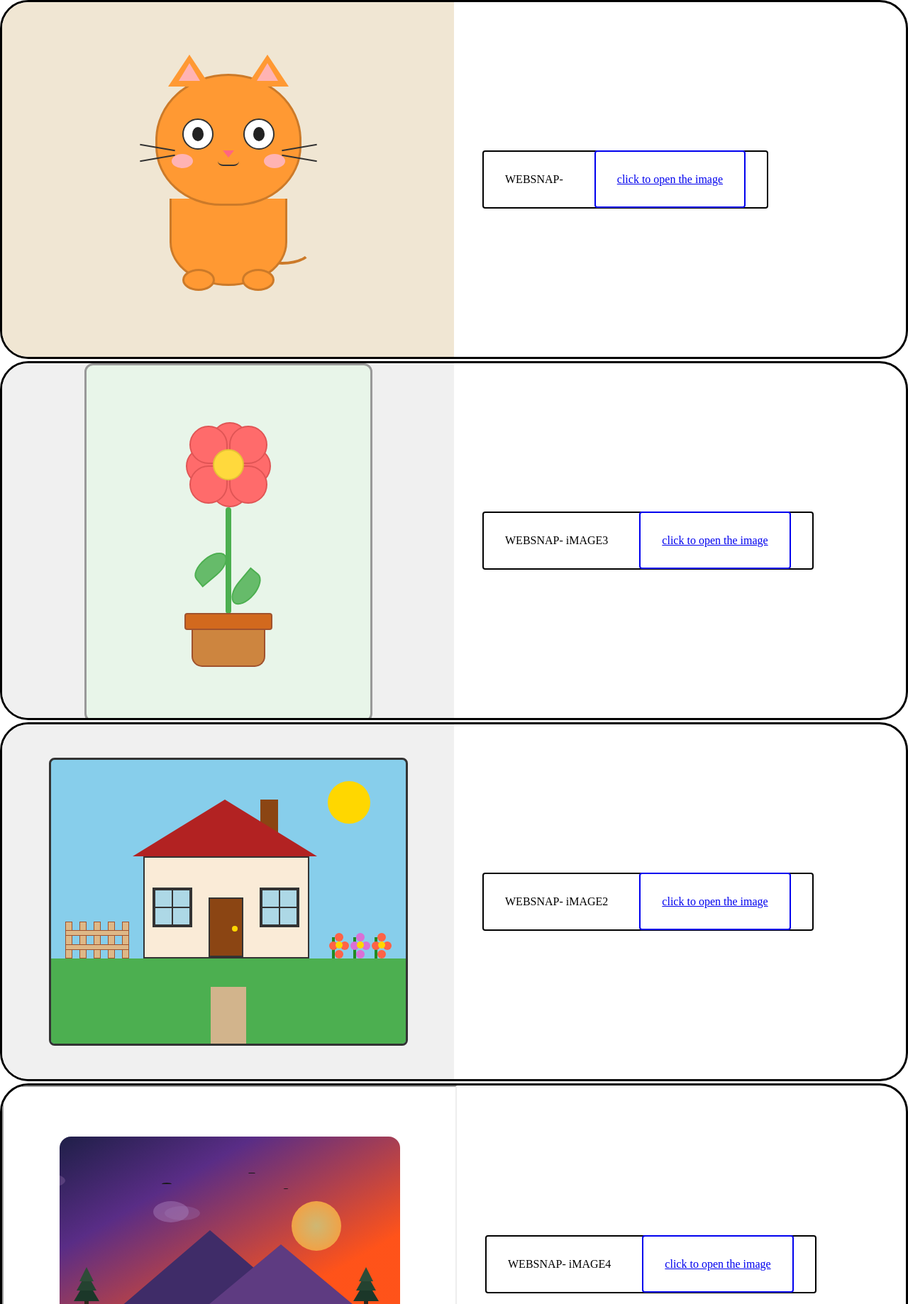
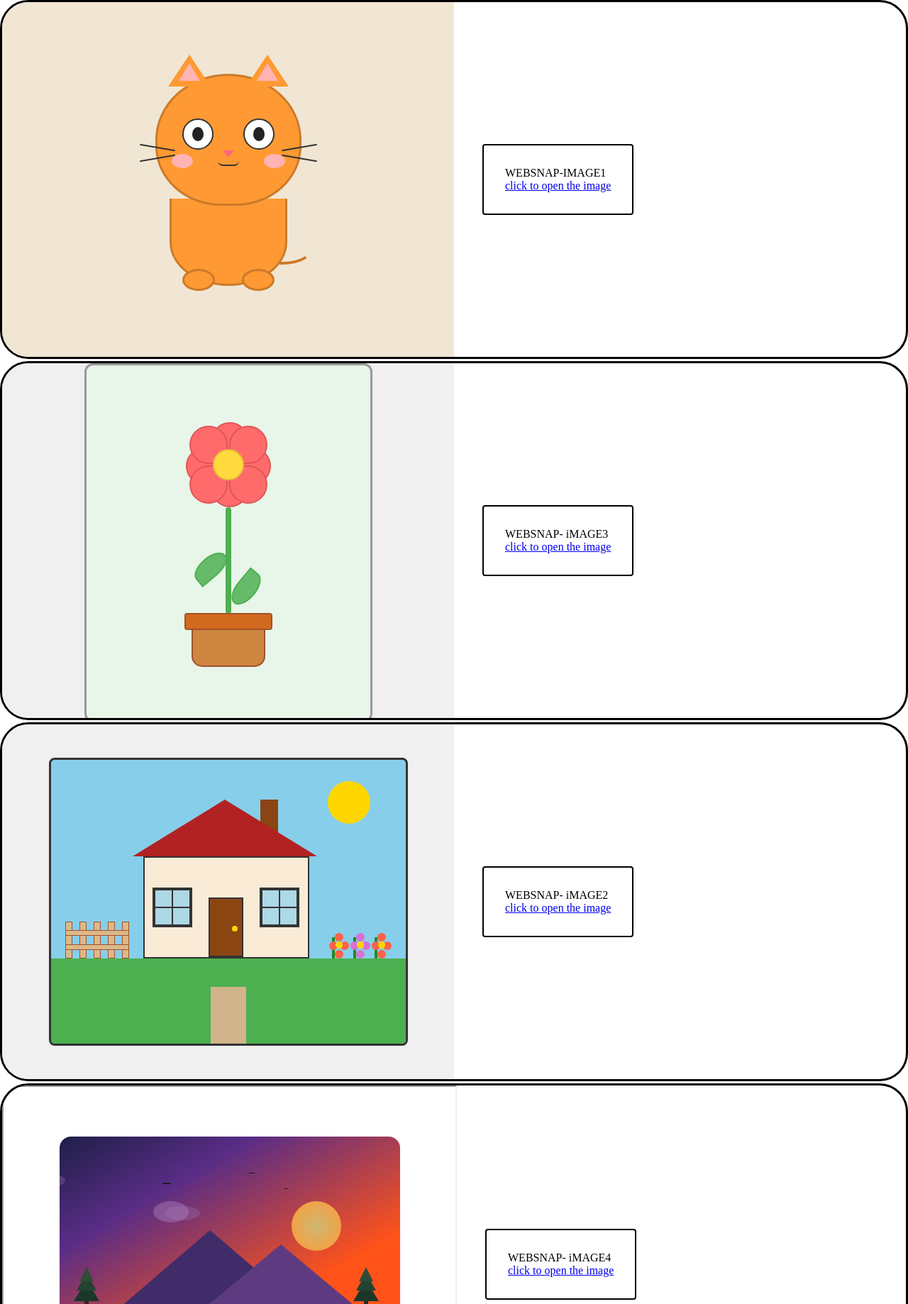
Before and after one commit to Mr-Aas/WebSnap-event-images, a plain HTML site: page index.html in a window 1280 px wide. Shown: the part 62-1900 px from the top of the page at 71% size. Drawn offline with Linux system fonts and the light colour scheme.

Commit message:
modified the span of the button

```diff
--- a/index.html
+++ b/index.html
@@ -14,32 +14,32 @@
         <h3>images to show case</h3>
     </div>
     <div class="images">
-        <iframe src="image1/" class="image1" style="border:none;" loading="lazy">
+        <iframe src="image1/index.html" class="image1" style="border:none;" loading="lazy">
         </iframe>
-        <span>WEBSNAP- <a href="image1/">
-                <span>click to open the image</span>
+        <span>WEBSNAP-IMAGE1  <a href="image1/index.html">
+                <br>click to open the image
             </a> </span>
     </div>
     <div class="images ">
-        <iframe src="image3/" class="image3" style="border:none;" loading="lazy">
+        <iframe src="image3/index.html" class="image3" style="border:none;" loading="lazy">
         </iframe>
-        <span>WEBSNAP- iMAGE3 <a href="image3/">
-                <span>click to open the image</span>
+        <span>WEBSNAP- iMAGE3 <a href="image3/index.html">
+                <br>click to open the image
             </a></span>
     </div>
     <div class="images ">
-        <iframe src="image2/" class="image2" style="border:none;" loading="lazy">
+        <iframe src="image2/index.html" class="image2" style="border:none;" loading="lazy">
         </iframe>
-        <span>WEBSNAP- iMAGE2 <a href="image2/">
-                <span>click to open the image</span>
+        <span>WEBSNAP- iMAGE2 <a href="image2/index.html">
+                <br>click to open the image
             </a></span>
     </div>
     <div class="images ">
-        <iframe src="image4/" class="image4" style="image4" loading="lazy">
+        <iframe src="image4/index.html" class="image4" loading="lazy">
         </iframe>
         <span>WEBSNAP- iMAGE4
-            <a href="image4/">
-                <span>click to open the image</span>
+            <a href="image4/index.html">
+                <br>click to open the image
             </a>
         </span>
     </div>
```
